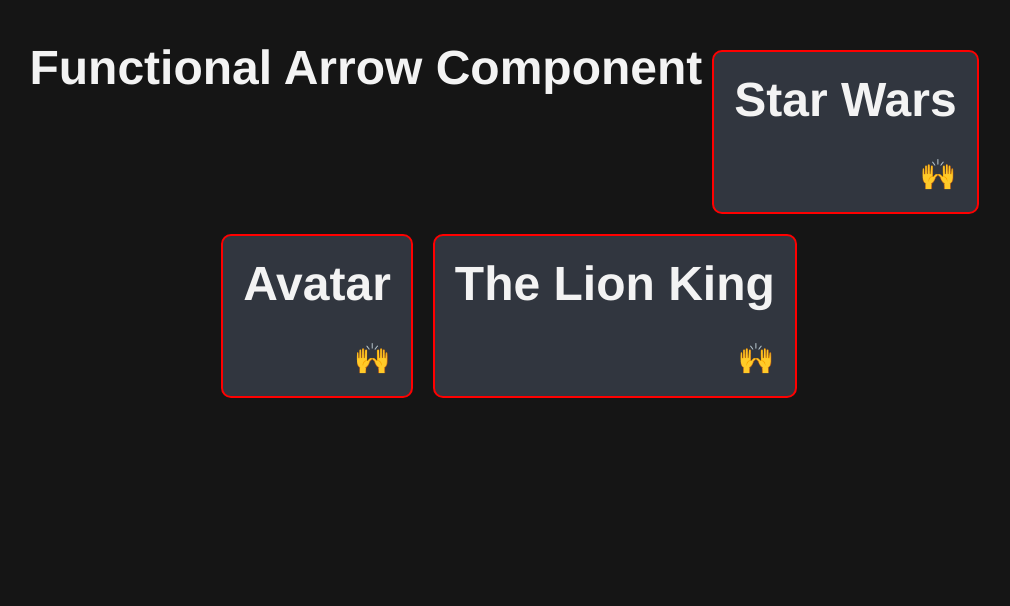
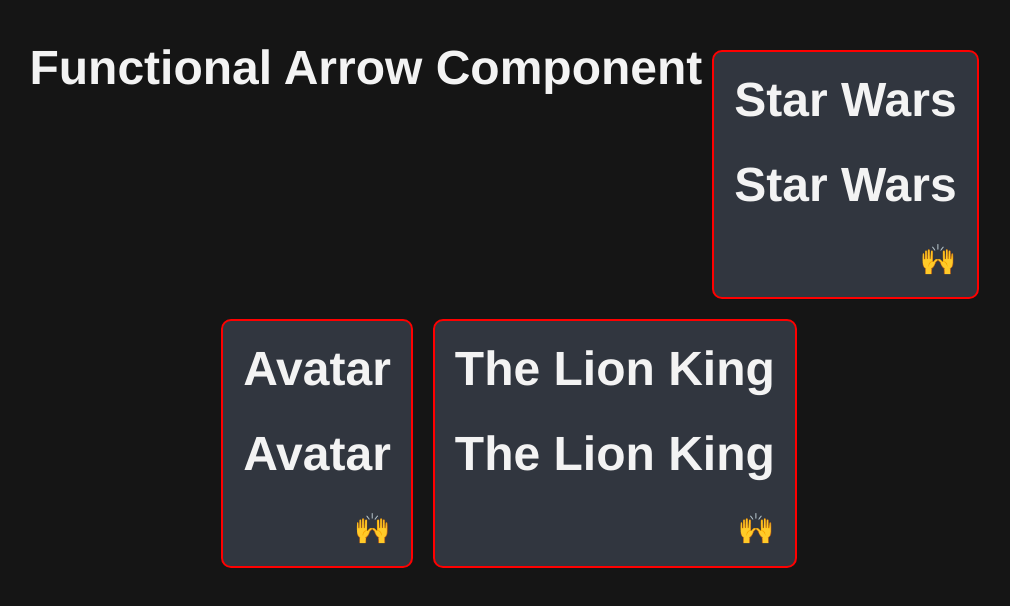
Before and after one commit to Mohamadi12/react_crash, a React (Vite) app: page / in a window 1280 px wide. Shown: the top 606 px of the page, without its empty margins (131-1141 px from the left). Built offline with nearby package versions, Linux system fonts and the light colour scheme.

Commit message:
UseEffect Hook

```diff
--- a/src/App.jsx
+++ b/src/App.jsx
@@ -1,11 +1,18 @@
-import React from 'react'
+import React, { useEffect } from 'react'
 import { useState } from 'react'
 
 const Card = ({title}) => {
+  const [count, setCount] = useState(0)
+
   const [hasLiked, setHasLiked] = useState(false)
 
+  useEffect(() =>{
+    console.log(`${title} has been liked: ${hasLiked}`)
+  },[hasLiked])
+
   return (
-    <div className='card'>
+    <div className='card' onClick={() =>setCount(count + 1)}>
+      <h2>{title} <br /> {count || null}</h2>
       <h2>{title}</h2>
       <button onClick={() => setHasLiked(!hasLiked)}>
         {hasLiked ? '❤️' : '🙌'}
```
